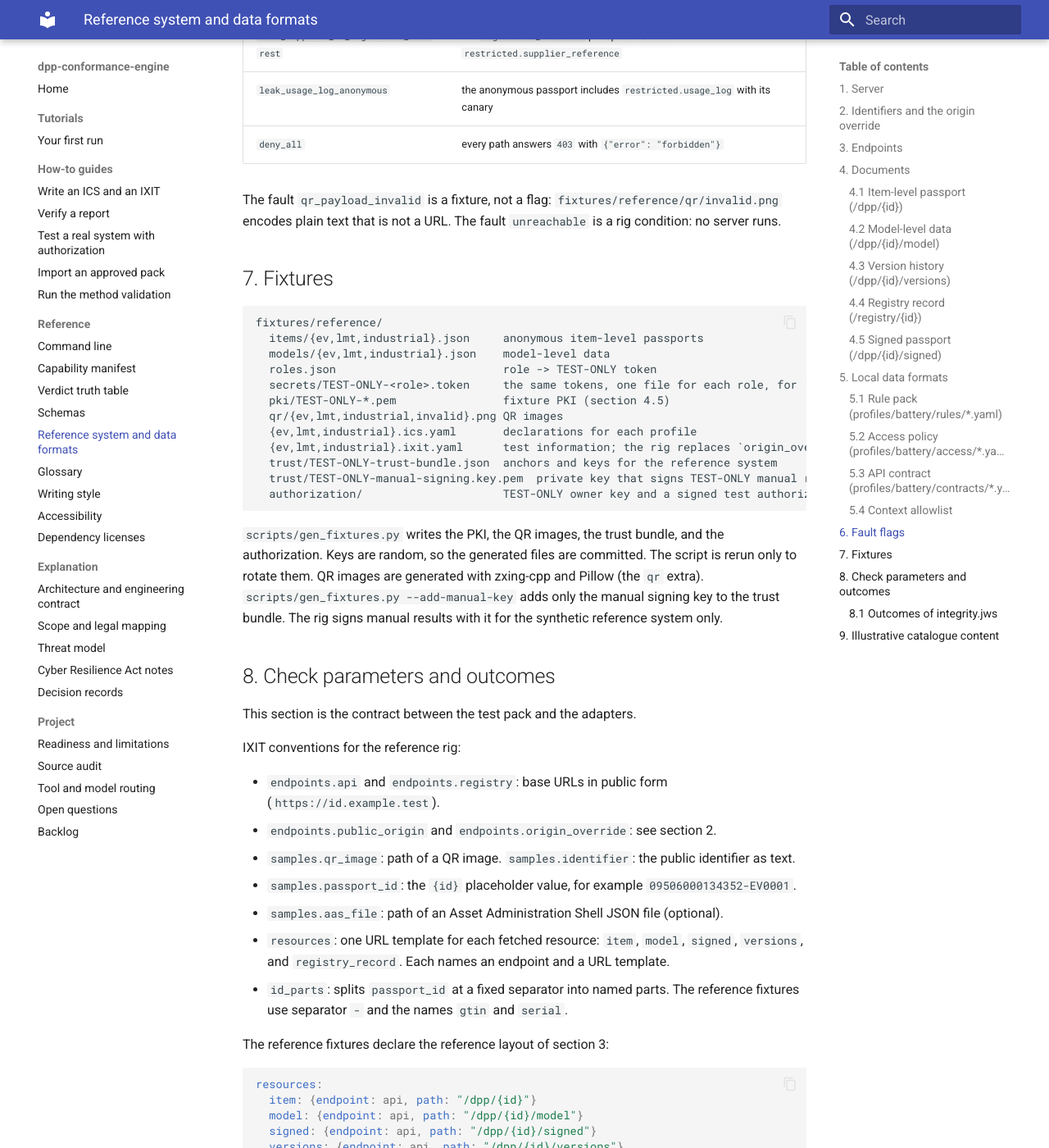
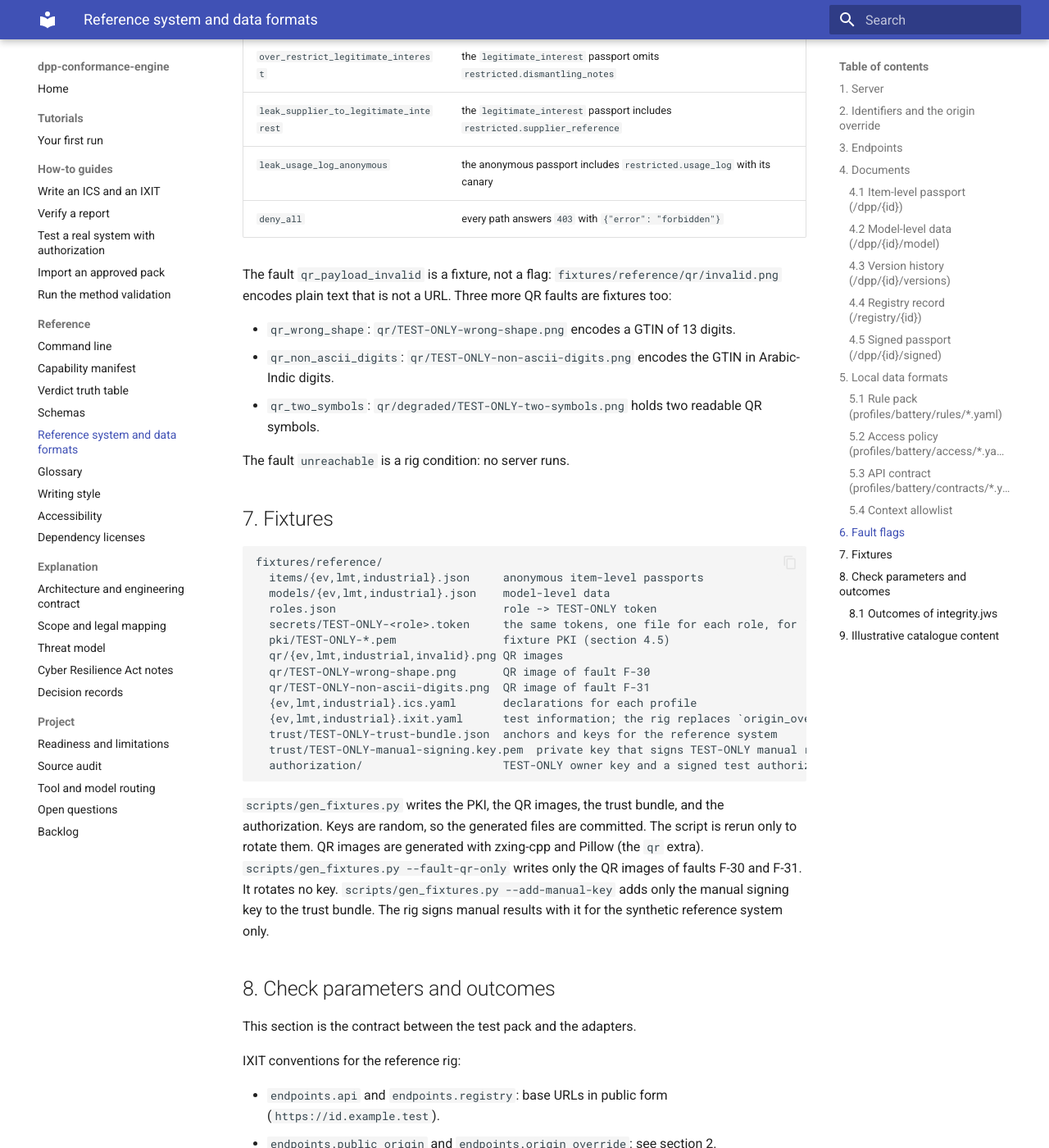
Before and after one commit to hadijannat/dpp-conformance-engine, an MkDocs documentation site: the page built from docs/reference/reference-system.md, in a window 1280 px wide and 1400 px high, scrolled down 9976 px. Shown: the whole window at 82% size. Built offline with MkDocs 1.6.1 and Material for MkDocs 9.7.7, drawn with Linux system fonts in a browser that asks for light colours; the version menu is left out; some of the changed text lies outside the part shown.

Commit message:
test(validation): seed faults F-32 and F-33 in the reference system
Two new fault flags change the resolver answer: resolver_5xx answers
503 and resolver_html answers 200 with an HTML page. The resolver
branch moves to its own method to keep handle() small. The reference
system page lists the flags and the three QR fault fixtures.

Co-Authored-By: Claude Opus 5.5 <noreply@anthropic.com>

```diff
--- a/docs/reference/reference-system.md
+++ b/docs/reference/reference-system.md
@@ -381,7 +383,13 @@ Each flag changes one behavior. `validation/fault-catalogue.yaml` states the exp
 | `deny_all` | every path answers `403` with `{"error": "forbidden"}` |
 
 The fault `qr_payload_invalid` is a fixture, not a flag: `fixtures/reference/qr/invalid.png`
-encodes plain text that is not a URL. The fault `unreachable` is a rig condition: no server runs.
+encodes plain text that is not a URL. Three more QR faults are fixtures too:
+
+- `qr_wrong_shape`: `qr/TEST-ONLY-wrong-shape.png` encodes a GTIN of 13 digits.
+- `qr_non_ascii_digits`: `qr/TEST-ONLY-non-ascii-digits.png` encodes the GTIN in Arabic-Indic digits.
+- `qr_two_symbols`: `qr/degraded/TEST-ONLY-two-symbols.png` holds two readable QR symbols.
+
+The fault `unreachable` is a rig condition: no server runs.
 
 ## 7. Fixtures
 
@@ -393,6 +401,8 @@ fixtures/reference/
   secrets/TEST-ONLY-<role>.token     the same tokens, one file for each role, for `--secrets`
   pki/TEST-ONLY-*.pem                fixture PKI (section 4.5)
   qr/{ev,lmt,industrial,invalid}.png QR images
+  qr/TEST-ONLY-wrong-shape.png       QR image of fault F-30
+  qr/TEST-ONLY-non-ascii-digits.png  QR image of fault F-31
   {ev,lmt,industrial}.ics.yaml       declarations for each profile
   {ev,lmt,industrial}.ixit.yaml      test information; the rig replaces `origin_override`
   trust/TEST-ONLY-trust-bundle.json  anchors and keys for the reference system
@@ -403,6 +413,8 @@ fixtures/reference/
 `scripts/gen_fixtures.py` writes the PKI, the QR images, the trust bundle, and the
 authorization. Keys are random, so the generated files are committed. The script is rerun only
 to rotate them. QR images are generated with zxing-cpp and Pillow (the `qr` extra).
+`scripts/gen_fixtures.py --fault-qr-only` writes only the QR images of faults F-30 and F-31. It
+rotates no key.
 `scripts/gen_fixtures.py --add-manual-key` adds only the manual signing key to the trust bundle.
 The rig signs manual results with it for the synthetic reference system only.
 
```
Also changed, not shown: other parts of docs/reference/reference-system.md (+2 -0 lines), 1 other file.
